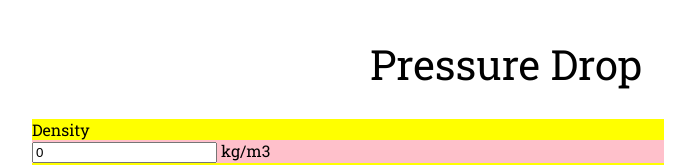
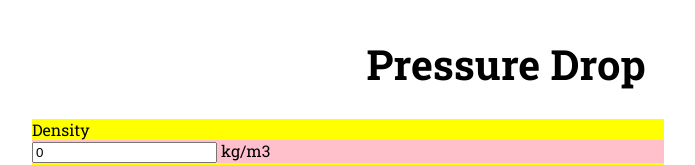
Before and after one commit to katebry/pressure-drop, a Vue app: page / in a window 1280 px wide. Shown: the top 165 px of the page, without its empty margins (134-829 px from the left). Built offline with nearby package versions, Linux system fonts and the light colour scheme.

Commit message:
chore: Header tidy up

```diff
--- a/src/App.vue
+++ b/src/App.vue
@@ -5,7 +5,7 @@ import InputData from "./components/InputData.vue";
 
 <template>
   <div class="parent">
-    <Header class="header" msg="You did it!" />
+    <Header class="header" />
     <InputData />
   </div>
 </template>
--- a/src/components/Header.vue
+++ b/src/components/Header.vue
@@ -1,18 +1,11 @@
-<script setup lang="ts">
-defineProps<{
-  msg: string;
-}>();
-</script>
-
 <template>
   <h1>Pressure Drop</h1>
 </template>
 
 <style scoped>
 h1 {
-  font-weight: 500;
+  font-weight: 700;
   font-size: 2.6rem;
-  top: -10px;
   text-align: center;
 }
 </style>
```
